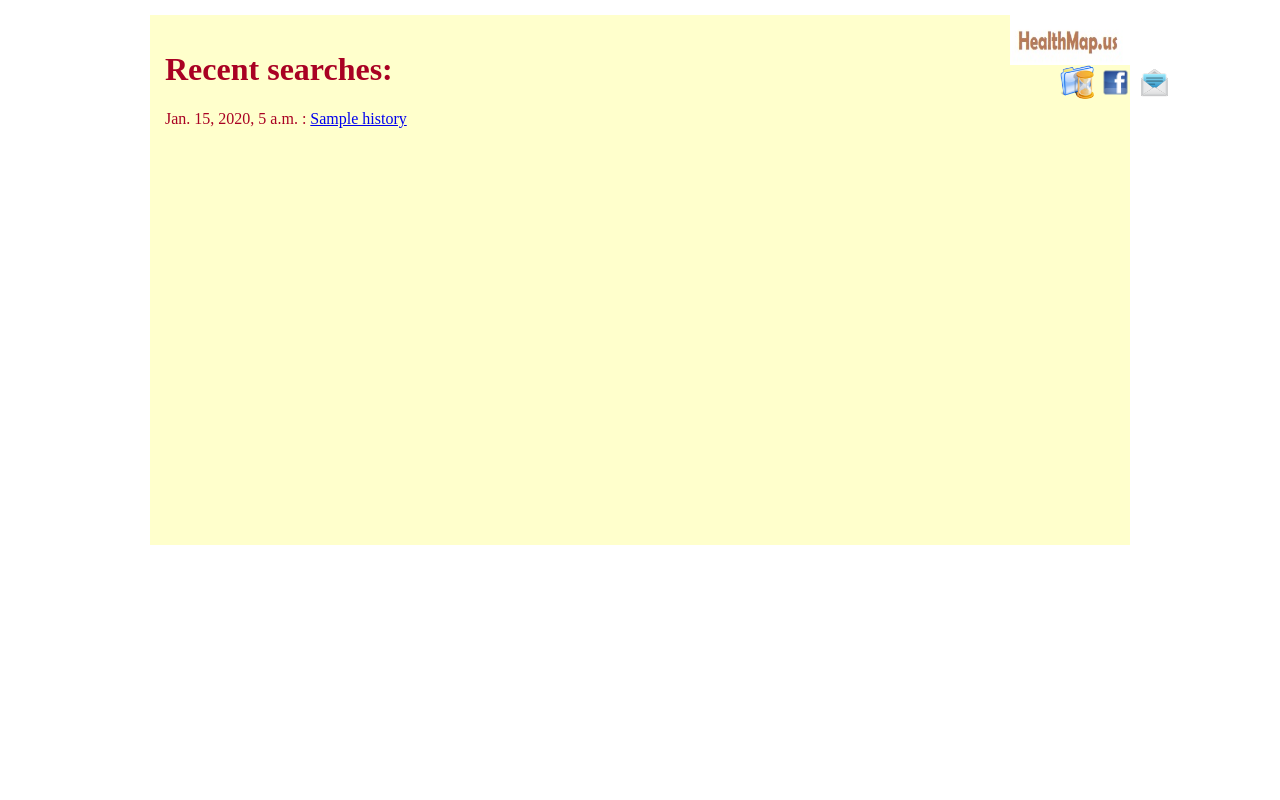
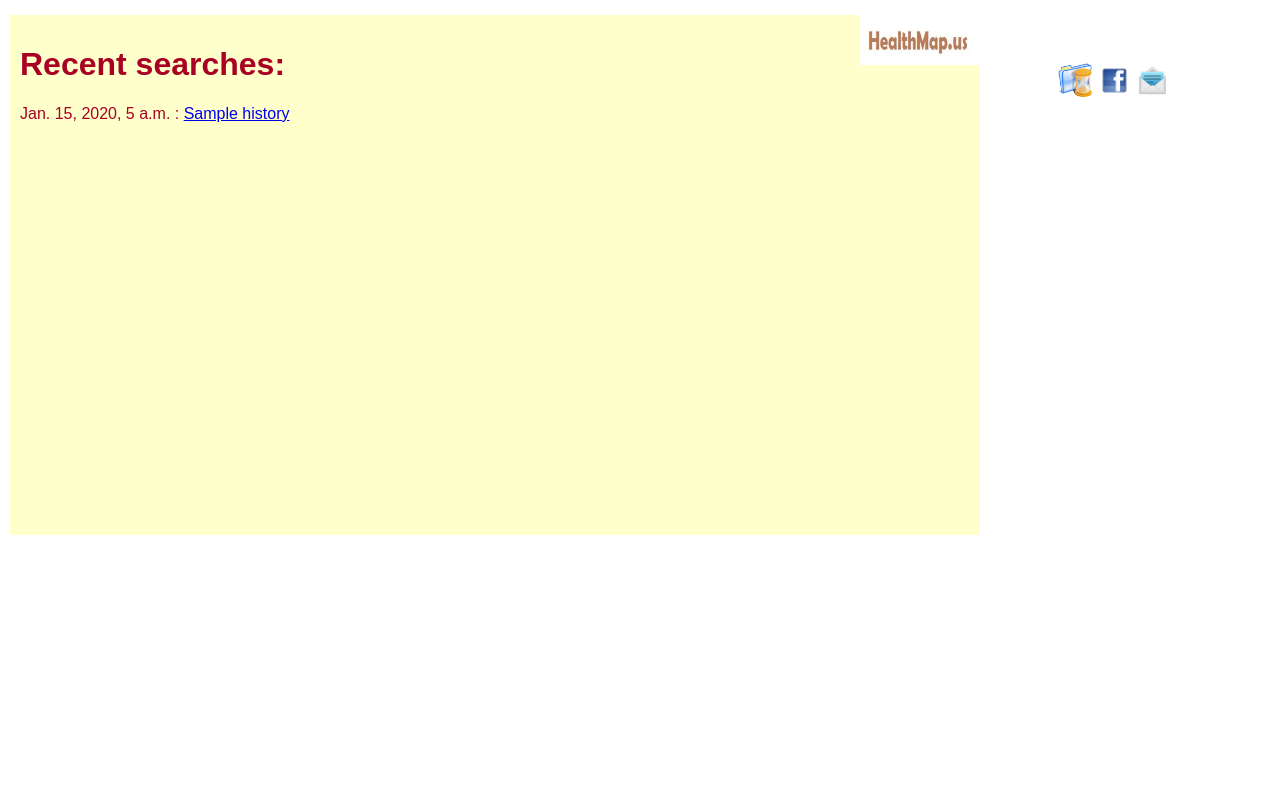
Before and after one commit to ugik/HealthMap, a Django app: template Map/templates/history.html in a window 1280 px wide. Run offline with Django 3.2, Linux system fonts and the light colour scheme; the template is opened without the code that fills it: values that come from a table or form of the project are taken from there, others are empty; tables that the repository leaves empty hold one stand-in row (values such as "Sample post"); parts of the project's set-up code (start-up, migrations or seed data) failed here and were passed over; some libraries are stand-ins or nearby versions.

Commit message:
ready for production

```diff
--- a/Map/static/css/HealthMap.css
+++ b/Map/static/css/HealthMap.css
@@ -6,15 +6,15 @@ body {
     color: #A90123;
     margin: 5;
     padding: 5;
-    font-family: Ubuntu;
+    font-family: Arial;
 }
 
 #pageContainer {
     background: url(/static/images/Logo.jpg) no-repeat scroll right top #FFFFCC;
     background-size: 120px 50px;
     margin: 5 auto;
-    padding: 15;
-    position: relative;
+    padding: 10;
+    position: fixed;
     width: 950px;
     min-height: 500px;
 }
@@ -28,5 +28,5 @@ body {
     top:33px;
     right:30px;
     font-size: 13px;
-    width: 190px;
+    width: 15%;
 }
```
Also changed, not shown: 1 other file.
